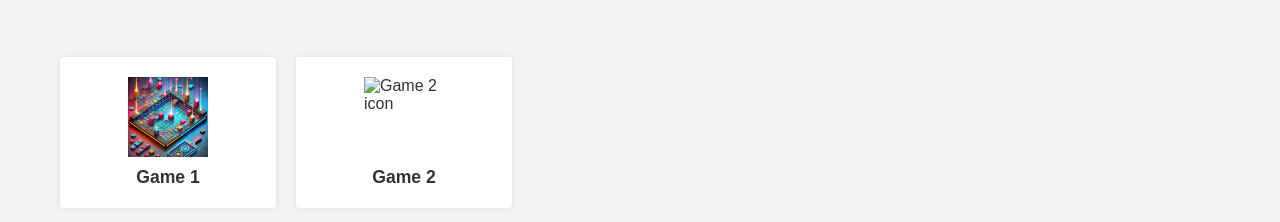
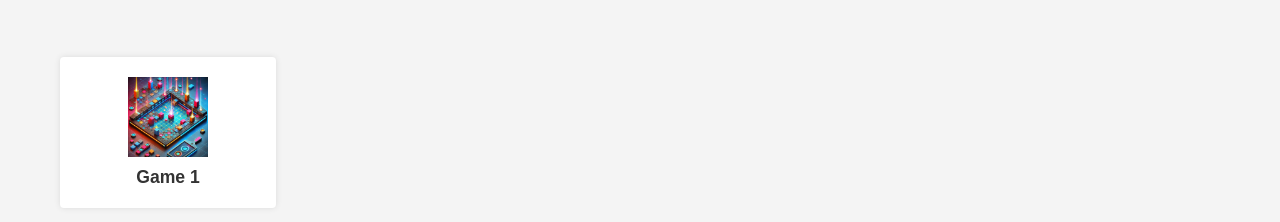
Before and after one commit to markPoeppelmeier/Breakout, a plain HTML site: page index.html in a window 1280 px wide. Shown: the part 468-690 px from the top of the page. Drawn offline with Linux system fonts and the light colour scheme.

Commit message:
Update index.html
removed 2nd dummy game

```diff
--- a/index.html
+++ b/index.html
@@ -147,12 +147,6 @@
       <span>Game 1</span>
     </a>
 
-    <!-- Example Game Tile #2 -->
-    <a href="game2.html" class="game-tile">
-      <img src="assets/icons/game2.png" alt="Game 2 icon">
-      <span>Game 2</span>
-    </a>
-
     <!-- Add more game tiles as needed -->
   </div>
 </body>
```
